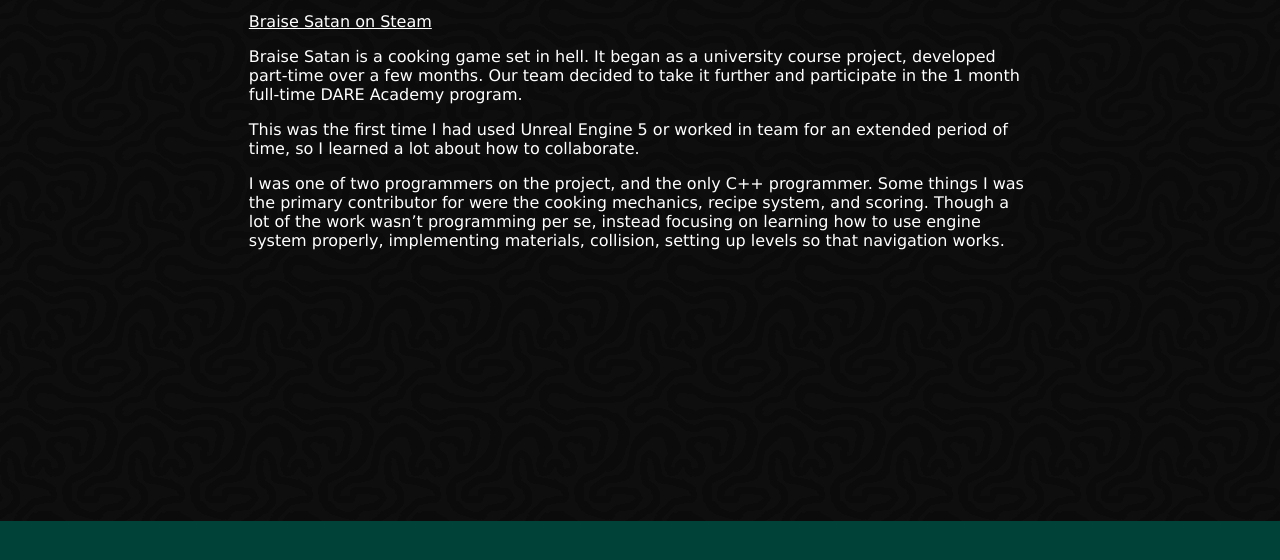
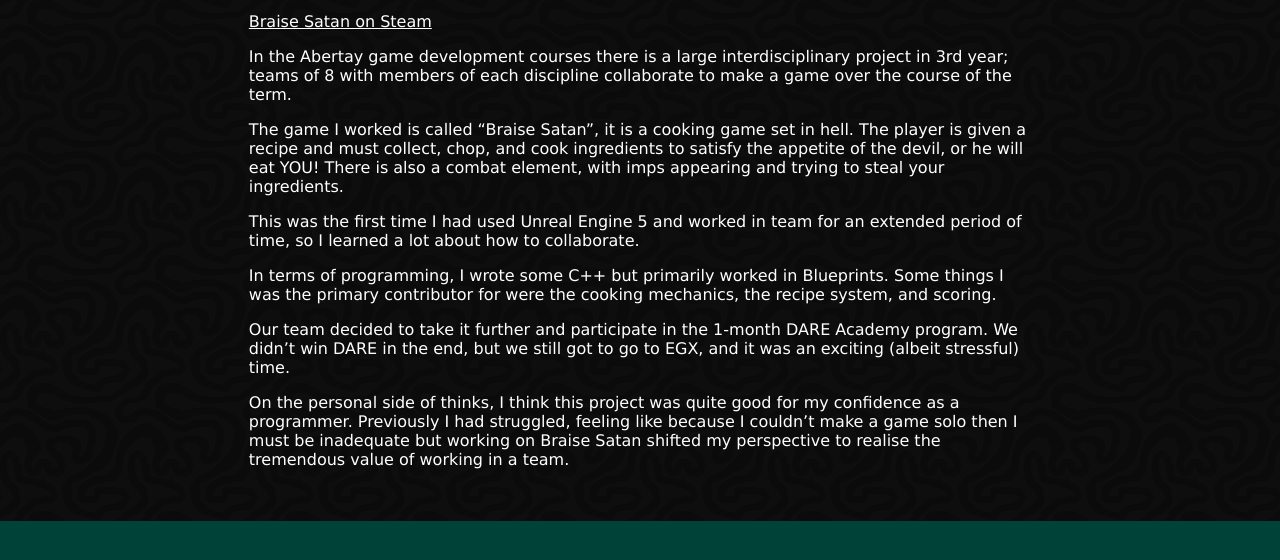
Before and after one commit to CyborgCabbage/cyborgcabbage.github.io, a Jekyll site: the page built from _posts/project/2024-10-27-braise-satan.md, in a window 1280 px wide, cut to the strip 331-891 px from the top of the page. Built offline with Jekyll 4.4.1, drawn with Linux system fonts in a browser that asks for light colours.

Commit message:
More detail on Braise Satan post

```diff
--- a/_posts/project/2024-10-27-braise-satan.md
+++ b/_posts/project/2024-10-27-braise-satan.md
@@ -8,8 +8,14 @@
 
 [Braise Satan on Steam](https://store.steampowered.com/app/3295990/Braise_Satan/)
 
-Braise Satan is a cooking game set in hell. It began as a university course project, developed part-time over a few months. Our team decided to take it further and participate in the 1 month full-time DARE Academy program.
+In the Abertay game development courses there is a large interdisciplinary project in 3rd year; teams of 8 with members of each discipline collaborate to make a game over the course of the term.
 
-This was the first time I had used Unreal Engine 5 or worked in team for an extended period of time, so I learned a lot about how to collaborate.
+The game I worked is called "Braise Satan", it is a cooking game set in hell. The player is given a recipe and must collect, chop, and cook ingredients to satisfy the appetite of the devil, or he will eat YOU! There is also a combat element, with imps appearing and trying to steal your ingredients.
 
-I was one of two programmers on the project, and the only C++ programmer. Some things I was the primary contributor for were the cooking mechanics, recipe system, and scoring. Though a lot of the work wasn't programming per se, instead focusing on learning how to use engine system properly, implementing materials, collision, setting up levels so that navigation works.
+This was the first time I had used Unreal Engine 5 and worked in team for an extended period of time, so I learned a lot about how to collaborate.
+
+In terms of programming, I wrote some C++ but primarily worked in Blueprints. Some things I was the primary contributor for were the cooking mechanics, the recipe system, and scoring.
+
+Our team decided to take it further and participate in the 1-month DARE Academy program. We didn't win DARE in the end, but we still got to go to EGX, and it was an exciting (albeit stressful) time.
+
+On the personal side of thinks, I think this project was quite good for my confidence as a programmer. Previously I had struggled, feeling like because I couldn't make a game solo then I must be inadequate but working on Braise Satan shifted my perspective to realise the tremendous value of working in a team.
```
